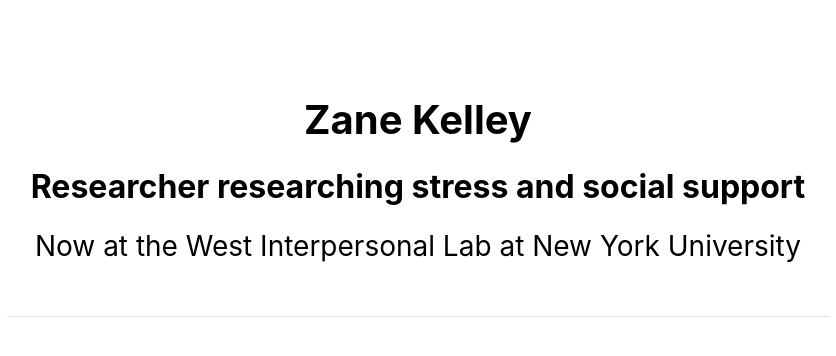
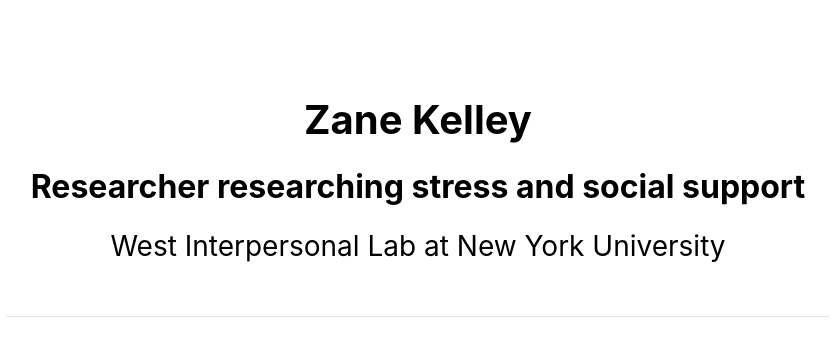
Before and after one commit to zanekelley/zanekelley.github.io, a Jekyll site: the page built from index.md, in a window 1280 px wide. Shown: the top 356 px of the page, without its empty margins (222-1058 px from the left). Built offline with Jekyll 4.4.1, drawn with Linux system fonts in a browser that asks for light colours.

Commit message:
Update home.html

```diff
--- a/_layouts/home.html
+++ b/_layouts/home.html
@@ -5,4 +5,4 @@ layout: default
 <h1 class="fw-bold text-center mt-5 mb-4">Zane Kelley</h1>
 
 <h2 class="fw-bold text-center pb-2 mb-3">Researcher researching stress and social support</h2>
-<h3 class="fw-normal text-center pb-1 mb-2">Now at the West Interpersonal Lab at New York University</h3>
+<h3 class="fw-normal text-center pb-1 mb-2">West Interpersonal Lab at New York University</h3>
```
